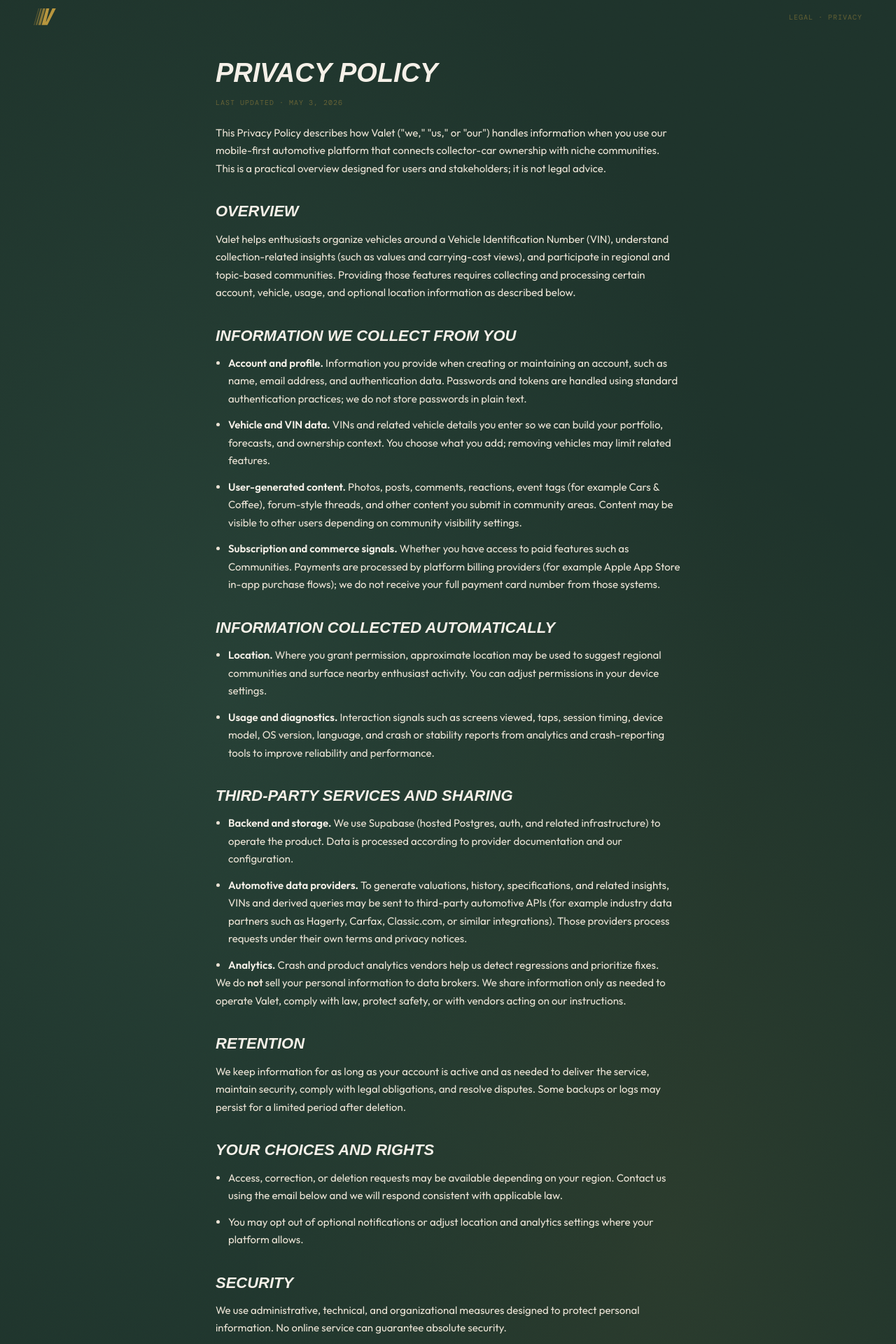
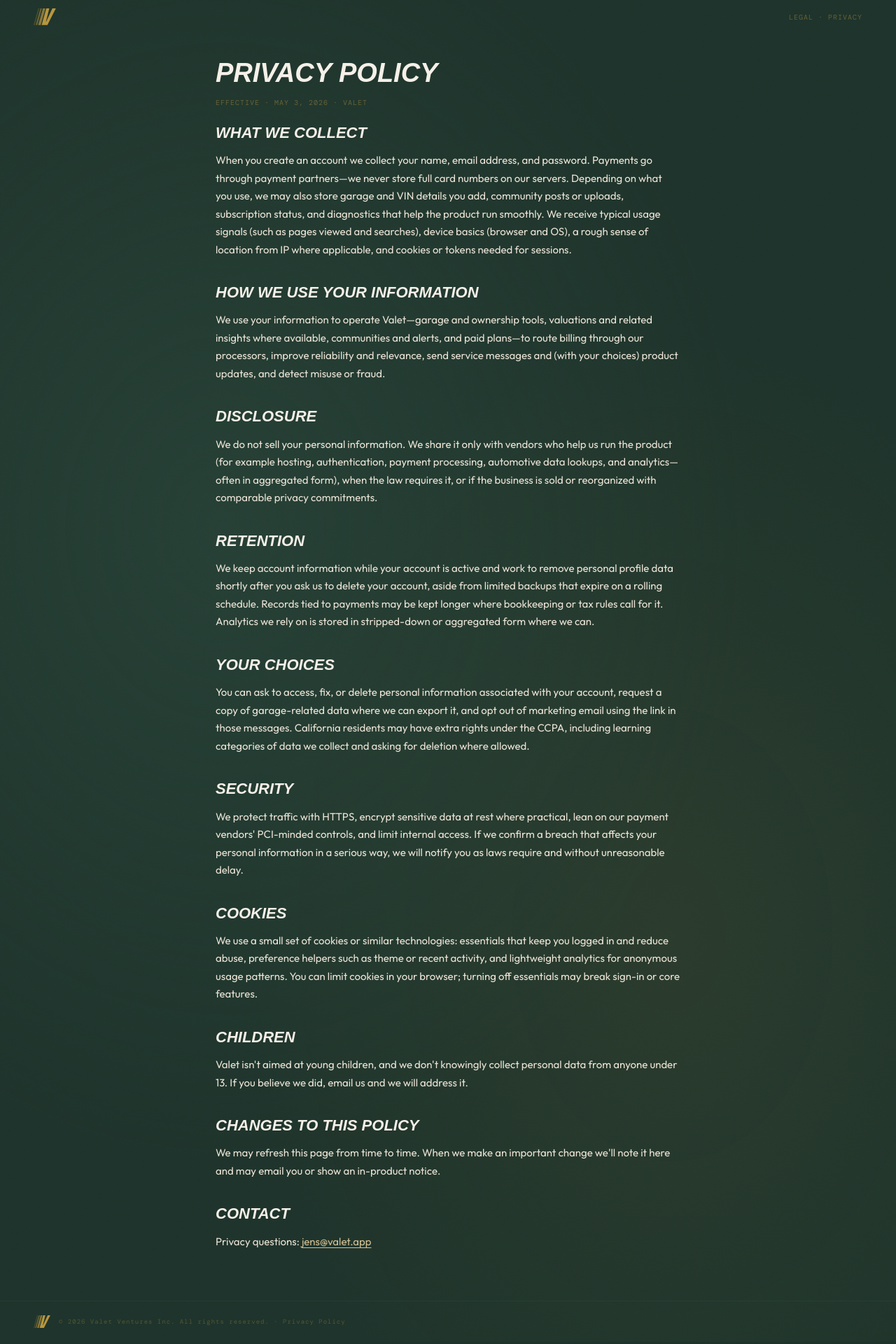
Before and after one commit to jens-valet/valet-landing-page, a Next.js app: page /privacy in a window 1280 px wide. Shown: the part 20-1940 px from the top of the page at 70% size. Built offline with nearby package versions, Linux system fonts and the light colour scheme; a web font is replaced by a local one.

Commit message:
Made Privacy edits

```diff
--- a/app/globals.css
+++ b/app/globals.css
@@ -411,6 +411,30 @@
   animation: fadeIn 1s ease-out 1.6s forwards;
 }
 
+.foot-brand {
+  display: flex;
+  align-items: center;
+  gap: 14px;
+  min-width: 0;
+  text-align: left;
+}
+
+.foot-logo {
+  flex-shrink: 0;
+  line-height: 0;
+}
+
+.foot-logo-img {
+  display: block;
+  height: 26px;
+  width: auto;
+}
+
+.foot-copy {
+  letter-spacing: 2px;
+  line-height: 1.35;
+}
+
 .foot a {
   color: var(--muted);
   text-decoration: none;
@@ -586,6 +610,11 @@
 .privacy-foot-deck {
   padding: 20px clamp(24px, 5vw, 48px);
   border-top-color: rgba(58, 97, 82, 0.22);
+  justify-content: flex-start;
+}
+
+.privacy-foot-deck-brand {
+  gap: 12px;
 }
 
 .privacy-foot-deck-meta {
@@ -594,7 +623,8 @@
   letter-spacing: 1px;
   color: var(--gold);
   opacity: 0.35;
-  text-align: right;
+  text-align: left;
+  line-height: 1.35;
 }
 
 .privacy-foot-deck-v-link img {
@@ -834,6 +864,15 @@
     padding: 20px;
   }
 
+  .foot-brand {
+    justify-content: center;
+    text-align: center;
+  }
+
+  .foot-copy {
+    max-width: 20rem;
+  }
+
   .foot-links {
     justify-content: center;
   }
--- a/app/privacy/page.tsx
+++ b/app/privacy/page.tsx
@@ -5,8 +5,7 @@
 
 export const metadata: Metadata = {
   title: "Privacy Policy · Valet",
-  description:
-    "How Valet collects, uses, and protects information when you use our collector-car platform.",
+  description: "Short overview of what Valet collects, why, and how to reach us.",
 };
 
 export default function PrivacyPolicyPage() {
@@ -21,104 +20,45 @@
 
       <main className="privacy-main">
         <h1 className="privacy-h1-deck">Privacy Policy</h1>
-        <p className="privacy-meta-line">Last updated · May 3, 2026</p>
-
-        <p className="privacy-lede">
-          This Privacy Policy describes how Valet (&quot;we,&quot; &quot;us,&quot; or
-          &quot;our&quot;) handles information when you use our mobile-first automotive
-          platform that connects collector-car ownership with niche communities. This is a
-          practical overview designed for users and stakeholders; it is not legal advice.
+        <p className="privacy-meta-line">
+          Effective · May 3, 2026 · Valet
         </p>
 
-        <section className="privacy-section" aria-labelledby="privacy-overview">
-          <h2 id="privacy-overview" className="privacy-h2">
-            Overview
+        <section className="privacy-section" aria-labelledby="privacy-collect">
+          <h2 id="privacy-collect" className="privacy-h2">
+            What we collect
           </h2>
           <p>
-            Valet helps enthusiasts organize vehicles around a Vehicle Identification Number
-            (VIN), understand collection-related insights (such as values and carrying-cost
-            views), and participate in regional and topic-based communities. Providing those
-            features requires collecting and processing certain account, vehicle, usage, and
-            optional location information as described below.
+            When you create an account we collect your name, email address, and password. Payments go
+            through payment partners—we never store full card numbers on our servers. Depending on what
+            you use, we may also store garage and VIN details you add, community posts or uploads,
+            subscription status, and diagnostics that help the product run smoothly. We receive typical
+            usage signals (such as pages viewed and searches), device basics (browser and OS), a rough
+            sense of location from IP where applicable, and cookies or tokens needed for sessions.
           </p>
         </section>
 
-        <section className="privacy-section" aria-labelledby="privacy-collect">
-          <h2 id="privacy-collect" className="privacy-h2">
-            Information we collect from you
+        <section className="privacy-section" aria-labelledby="privacy-use">
+          <h2 id="privacy-use" className="privacy-h2">
+            How we use your information
           </h2>
-          <ul className="privacy-list">
-            <li>
-              <strong>Account and profile.</strong> Information you provide when creating or
-              maintaining an account, such as name, email address, and authentication data.
-              Passwords and tokens are handled using standard authentication practices; we do
-              not store passwords in plain text.
-            </li>
-            <li>
-              <strong>Vehicle and VIN data.</strong> VINs and related vehicle details you enter
-              so we can build your portfolio, forecasts, and ownership context. You choose what
-              you add; removing vehicles may limit related features.
-            </li>
-            <li>
-              <strong>User-generated content.</strong> Photos, posts, comments, reactions,
-              event tags (for example Cars &amp; Coffee), forum-style threads, and other content
-              you submit in community areas. Content may be visible to other users depending on
-              community visibility settings.
-            </li>
-            <li>
-              <strong>Subscription and commerce signals.</strong> Whether you have access to paid
-              features such as Communities. Payments are processed by platform billing providers
-              (for example Apple App Store in-app purchase flows); we do not receive your full
-              payment card number from those systems.
-            </li>
-          </ul>
+          <p>
+            We use your information to operate Valet—garage and ownership tools, valuations and related
+            insights where available, communities and alerts, and paid plans—to route billing through our
+            processors, improve reliability and relevance, send service messages and (with your choices)
+            product updates, and detect misuse or fraud.
+          </p>
         </section>
 
-        <section className="privacy-section" aria-labelledby="privacy-auto">
-          <h2 id="privacy-auto" className="privacy-h2">
-            Information collected automatically
+        <section className="privacy-section" aria-labelledby="privacy-share">
+          <h2 id="privacy-share" className="privacy-h2">
+            Disclosure
           </h2>
-          <ul className="privacy-list">
-            <li>
-              <strong>Location.</strong> Where you grant permission, approximate location may be
-              used to suggest regional communities and surface nearby enthusiast activity.
-              You can adjust permissions in your device settings.
-            </li>
-            <li>
-              <strong>Usage and diagnostics.</strong> Interaction signals such as screens viewed,
-              taps, session timing, device model, OS version, language, and crash or stability
-              reports from analytics and crash-reporting tools to improve reliability and
-              performance.
-            </li>
-          </ul>
-        </section>
-
-        <section className="privacy-section" aria-labelledby="privacy-third">
-          <h2 id="privacy-third" className="privacy-h2">
-            Third-party services and sharing
-          </h2>
-          <ul className="privacy-list">
-            <li>
-              <strong>Backend and storage.</strong> We use Supabase (hosted Postgres, auth, and
-              related infrastructure) to operate the product. Data is processed according to
-              provider documentation and our configuration.
-            </li>
-            <li>
-              <strong>Automotive data providers.</strong> To generate valuations, history,
-              specifications, and related insights, VINs and derived queries may be sent to
-              third-party automotive APIs (for example industry data partners such as Hagerty,
-              Carfax, Classic.com, or similar integrations). Those providers process requests
-              under their own terms and privacy notices.
-            </li>
-            <li>
-              <strong>Analytics.</strong> Crash and product analytics vendors help us detect
-              regressions and prioritize fixes.
-            </li>
-          </ul>
           <p>
-            We do <strong>not</strong> sell your personal information to data brokers. We share
-            information only as needed to operate Valet, comply with law, protect safety, or with
-            vendors acting on our instructions.
+            We do not sell your personal information. We share it only with vendors who help us run the
+            product (for example hosting, authentication, payment processing, automotive data lookups,
+            and analytics—often in aggregated form), when the law requires it, or if the business is sold
+            or reorganized with comparable privacy commitments.
           </p>
         </section>
 
@@ -127,26 +67,23 @@
             Retention
           </h2>
           <p>
-            We keep information for as long as your account is active and as needed to deliver the
-            service, maintain security, comply with legal obligations, and resolve disputes.
-            Some backups or logs may persist for a limited period after deletion.
+            We keep account information while your account is active and work to remove personal profile
+            data shortly after you ask us to delete your account, aside from limited backups that expire on
+            a rolling schedule. Records tied to payments may be kept longer where bookkeeping or tax rules
+            call for it. Analytics we rely on is stored in stripped-down or aggregated form where we can.
           </p>
         </section>
 
         <section className="privacy-section" aria-labelledby="privacy-rights">
           <h2 id="privacy-rights" className="privacy-h2">
-            Your choices and rights
+            Your choices
           </h2>
-          <ul className="privacy-list">
-            <li>
-              Access, correction, or deletion requests may be available depending on your region.
-              Contact us using the email below and we will respond consistent with applicable law.
-            </li>
-            <li>
-              You may opt out of optional notifications or adjust location and analytics settings
-              where your platform allows.
-            </li>
-          </ul>
+          <p>
+            You can ask to access, fix, or delete personal information associated with your account,
+            request a copy of garage-related data where we can export it, and opt out of marketing email
+            using the link in those messages. California residents may have extra rights under the CCPA,
+            including learning categories of data we collect and asking for deletion where allowed.
+          </p>
         </section>
 
         <section className="privacy-section" aria-labelledby="privacy-security">
@@ -154,8 +91,22 @@
             Security
           </h2>
           <p>
-            We use administrative, technical, and organizational measures designed to protect
-            personal information. No online service can guarantee absolute security.
+            We protect traffic with HTTPS, encrypt sensitive data at rest where practical, lean on our
+            payment vendors&apos; PCI-minded controls, and limit internal access. If we confirm a breach
+            that affects your personal information in a serious way, we will notify you as laws require
+            and without unreasonable delay.
+          </p>
+        </section>
+
+        <section className="privacy-section" aria-labelledby="privacy-cookies">
+          <h2 id="privacy-cookies" className="privacy-h2">
+            Cookies
+          </h2>
+          <p>
+            We use a small set of cookies or similar technologies: essentials that keep you logged in and
+            reduce abuse, preference helpers such as theme or recent activity, and lightweight analytics
+            for anonymous usage patterns. You can limit cookies in your browser; turning off essentials may
+            break sign-in or core features.
           </p>
         </section>
 
@@ -164,19 +115,8 @@
             Children
           </h2>
           <p>
-            Valet is not directed at children under 13 (or the minimum age required in your
-            jurisdiction). If you believe we have collected information from a child, contact us
-            and we will take appropriate steps.
-          </p>
-        </section>
-
-        <section className="privacy-section" aria-labelledby="privacy-international">
-          <h2 id="privacy-international" className="privacy-h2">
-            International users
-          </h2>
-          <p>
-            If you use Valet from outside the United States, your information may be processed in
-            the United States or other countries where we or our vendors operate.
+            Valet isn&apos;t aimed at young children, and we don&apos;t knowingly collect personal data
+            from anyone under 13. If you believe we did, email us and we will address it.
           </p>
         </section>
 
@@ -185,9 +125,8 @@
             Changes to this policy
           </h2>
           <p>
-            We may update this Privacy Policy from time to time. When we do, we will revise the
-            &quot;Last updated&quot; date above and, where appropriate, provide additional notice
-            in the app.
+            We may refresh this page from time to time. When we make an important change we&apos;ll note it
+            here and may email you or show an in-product notice.
           </p>
         </section>
 
@@ -196,17 +135,21 @@
             Contact
           </h2>
           <p>
-            Questions about this policy or your information:{" "}
+            Privacy questions:{" "}
             <a href="mailto:jens@valet.app">jens@valet.app</a>
           </p>
         </section>
       </main>
 
       <footer className="foot privacy-foot privacy-foot-deck">
-        <Link href="/" className="privacy-foot-deck-v-link" aria-label="Valet home">
-          <DeckVMarkImg height={18} />
-        </Link>
-        <span className="privacy-foot-deck-meta">&copy; 2026 Valet · Privacy Policy</span>
+        <div className="foot-brand privacy-foot-deck-brand">
+          <Link href="/" className="privacy-foot-deck-v-link" aria-label="Valet home">
+            <DeckVMarkImg height={18} />
+          </Link>
+          <span className="privacy-foot-deck-meta">
+            &copy; 2026 Valet Ventures Inc. All rights reserved. · Privacy Policy
+          </span>
+        </div>
       </footer>
     </div>
   );
--- a/valet-landing.html
+++ b/valet-landing.html
@@ -266,6 +266,25 @@
       animation: fadeIn 1s ease-out 1.6s forwards;
     }
 
+    .foot-brand {
+      display: flex;
+      align-items: center;
+      gap: 14px;
+      min-width: 0;
+      text-align: left;
+    }
+
+    .foot-logo-img {
+      display: block;
+      height: 26px;
+      width: auto;
+    }
+
+    .foot-copy {
+      letter-spacing: 2px;
+      line-height: 1.35;
+    }
+
     .foot a {
       color: var(--muted);
       text-decoration: none;
@@ -329,6 +348,15 @@
         text-align: center;
         padding: 20px;
       }
+
+      .foot-brand {
+        justify-content: center;
+        text-align: center;
+      }
+
+      .foot-copy {
+        max-width: 20rem;
+      }
     }
   </style>
 </head>
@@ -371,7 +399,10 @@
     </main>
 
     <footer class="foot">
-      <span>&copy; 2026 Valet</span>
+      <div class="foot-brand">
+        <img class="foot-logo-img" src="branding/logo-v-main.svg" alt="" width="147" height="110" />
+        <span class="foot-copy">&copy; 2026 Valet Ventures Inc. All rights reserved.</span>
+      </div>
       <a href="mailto:johnny@valet.app">johnny@valet.app</a>
     </footer>
 
```
Also changed, not shown: app/page.tsx (+15 -1 lines), components/deck/PitchDeckSlash.jsx (+64 -21 lines).
